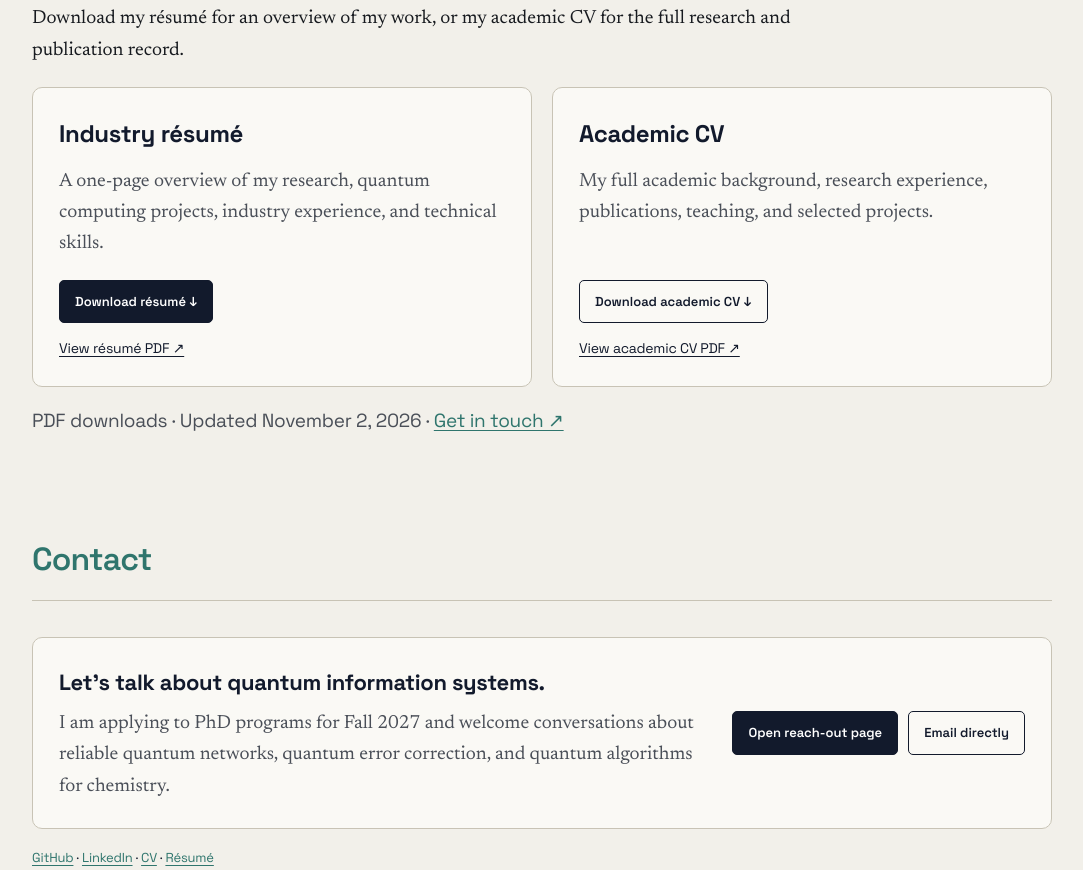
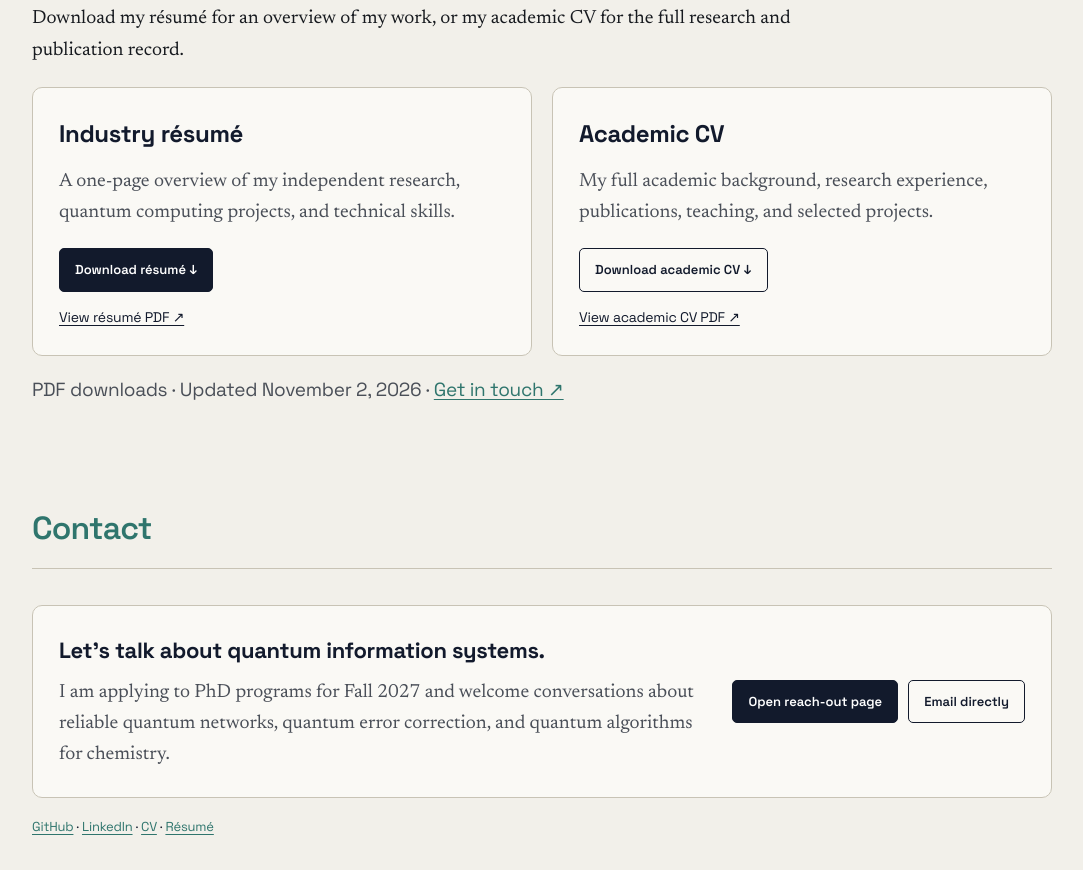
Before and after one commit to tanishsinghrajpal1029/tanishsinghrajpal1029.github.io, a plain HTML site: page index.html in a window 1280 px wide. Shown: the part 11130-12000 px from the top of the page, without its empty margins (188-1271 px from the left). Drawn offline with Linux system fonts and the light colour scheme.

Commit message:
Focus the public résumé on independent research

```diff
--- a/index.html
+++ b/index.html
@@ -1449,7 +1449,7 @@
         <div class="document-grid" data-reveal>
           <article class="document-card">
             <h3>Industry résumé</h3>
-            <p>A one-page overview of my research, quantum computing projects, industry experience, and technical skills.</p>
+            <p>A one-page overview of my independent research, quantum computing projects, and technical skills.</p>
             <div class="actions"><a class="button primary" href="Tanish_Rajpal_Resume.pdf" download>Download résumé <span aria-hidden="true">&nbsp;↓</span></a></div>
             <a class="document-preview sans" href="Tanish_Rajpal_Resume.pdf" target="_blank" rel="noopener noreferrer">View résumé PDF ↗</a>
           </article>
```
Also changed, not shown: 1 other file.
